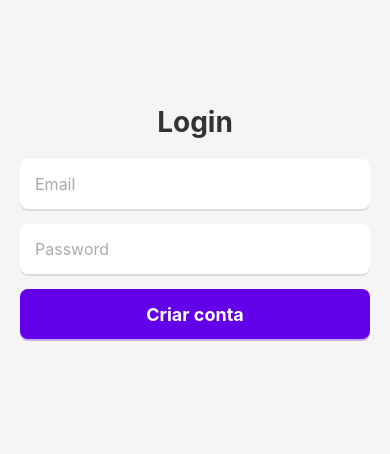
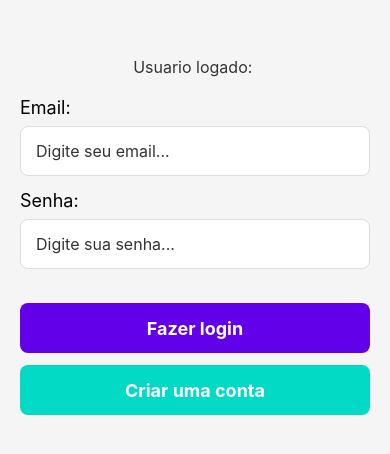
Before and after one commit to DevPedro77/firebase, a React Native app: screen / in a window 390 px wide. Shown: the part 200-654 px from the top of the page. Built offline with nearby package versions, Linux system fonts and the light colour scheme.

Commit message:
refatoração e funcionalidades de auth

```diff
--- a/App.js
+++ b/App.js
@@ -1,52 +1,97 @@
-import React from 'react';
-import { View, Text, TextInput, TouchableOpacity, StyleSheet } from 'react-native';
-import FormsUser from './src/formsUser';
-import {createUserWithEmailAndPassword} from 'firebase/auth'
-import { auth } from './src/firebaseConnection';
+import { useEffect, useState } from 'react'
+import { View, Text, StyleSheet, TouchableOpacity, TextInput } from 'react-native';
+import { auth } from './src/firebaseConnection'
+import { createUserWithEmailAndPassword, signInWithEmailAndPassword } from 'firebase/auth'
 
-export default function LoginScreen() {
+export default function App() {
+  const [email, setEmail] = useState("")
+  const [password, setPassword] = useState("")
 
-  async function createUser() {
-    const user = await createUserWithEmailAndPassword(auth, 'pedro@gmail.com', '12345678')
-    console.log(user)
+  const [authUser, setAuthUser] = useState(null);
+
+  async function handleCreateUser(){
+   const user = await createUserWithEmailAndPassword(auth, email, password)
+   console.log(user);
   }
-  return (
-    <View style={styles.container}>
-      <Text style={styles.title}>Login</Text>
 
+  function handleLogin(){
+    signInWithEmailAndPassword(auth, email, password)
+    .then((user) => {
+      console.log(user);
+      setAuthUser({
+        email: user.user.email,
+        uid: user.user.uid
+      })
+    })
+    .catch(err => {
+      if(err.code === "auth/missing-password"){
+        console.log("A senha é obrigatória")
+        return;
+      }
+
+      console.log(err.code);
+    })
+  }
+
+ return (
+  <View style={styles.container}>
+
+    <Text style={styles.loggedInText}>Usuario logado: {authUser && authUser.email}</Text>
+
+    <View style={styles.inputContainer}>
+      <Text style={styles.label}>Email:</Text>
       <TextInput
         style={styles.input}
-        placeholder="Email"
-        placeholderTextColor="#aaa"
+        placeholder="Digite seu email..."
+        value={email}
+        onChangeText={(text) => setEmail(text)}
       />
 
+      <Text style={styles.label}>Senha:</Text>
       <TextInput
         style={styles.input}
-        placeholder="Password"
-        placeholderTextColor="#aaa"
-        secureTextEntry
+        placeholder="Digite sua senha..."
+        value={password}
+        onChangeText={(text) => setPassword(text)}
+        secureTextEntry={true}
       />
+    </View>
 
-      <TouchableOpacity style={styles.button} onPress={createUser}>
-        <Text style={styles.buttonText}>Criar conta</Text>
-      </TouchableOpacity>
-    </View>
-  );
+    <TouchableOpacity style={[styles.button, styles.loginButton]} onPress={handleLogin}>
+      <Text style={styles.buttonText}>Fazer login</Text>
+    </TouchableOpacity>
+
+    <TouchableOpacity style={[styles.button, styles.createAccountButton]} onPress={handleCreateUser}>
+      <Text style={styles.buttonText}>Criar uma conta</Text>
+    </TouchableOpacity>
+
+  </View>
+ );
 }
 
 const styles = StyleSheet.create({
   container: {
     flex: 1,
+    paddingTop: 40,
+    backgroundColor: '#f5f5f5',
+    alignItems: 'center',
     justifyContent: 'center',
-    alignItems: 'center',
-    backgroundColor: '#f5f5f5',
-    padding: 20,
+    paddingHorizontal: 20,
   },
-  title: {
-    fontSize: 28,
-    fontWeight: 'bold',
+  loggedInText: {
+    fontSize: 16,
+    color: '#333',
     marginBottom: 20,
-    color: '#333',
+    textAlign: 'center',
+  },
+  inputContainer: {
+    width: '100%',
+    marginBottom: 20,
+  },
+  label: {
+    fontSize: 18,
+    color: '#000',
+    marginBottom: 8,
   },
   input: {
     width: '100%',
@@ -54,25 +99,25 @@ const styles = StyleSheet.create({
     backgroundColor: '#fff',
     borderRadius: 8,
     paddingHorizontal: 15,
-    marginBottom: 15,
     fontSize: 16,
     color: '#333',
-    shadowColor: '#000',
-    shadowOpacity: 0.1,
-    shadowOffset: { width: 0, height: 2 },
-    elevation: 3,
+    borderWidth: 1,
+    borderColor: '#ddd',
+    marginBottom: 14,
   },
   button: {
     width: '100%',
     height: 50,
-    backgroundColor: '#6200ea',
     borderRadius: 8,
     justifyContent: 'center',
     alignItems: 'center',
-    shadowColor: '#6200ea',
-    shadowOpacity: 0.3,
-    shadowOffset: { width: 0, height: 2 },
-    elevation: 5,
+    marginBottom: 12,
+  },
+  loginButton: {
+    backgroundColor: '#6200ea',
+  },
+  createAccountButton: {
+    backgroundColor: '#03dac5',
   },
   buttonText: {
     color: '#fff',
--- a/package.json
+++ b/package.json
@@ -14,7 +14,7 @@
     "expo-status-bar": "~2.0.0",
     "firebase": "^11.0.1",
     "react": "18.3.1",
-    "react-native": "^0.76.3"
+    "react-native": "0.76.0"
   },
   "devDependencies": {
     "@babel/core": "^7.20.0"
```
Also changed, not shown: 1 other file (tests, documents, lock files or other folders).
